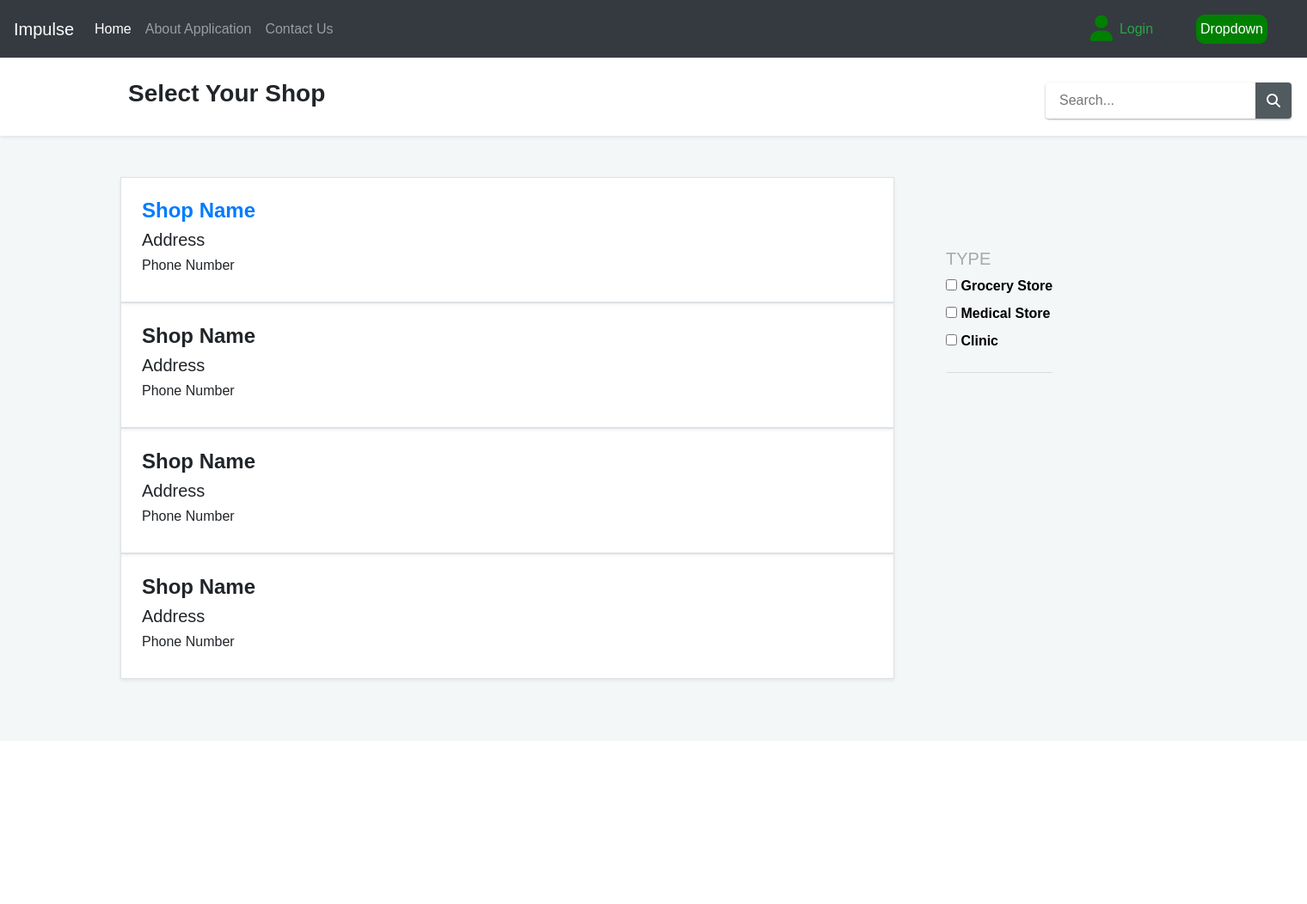
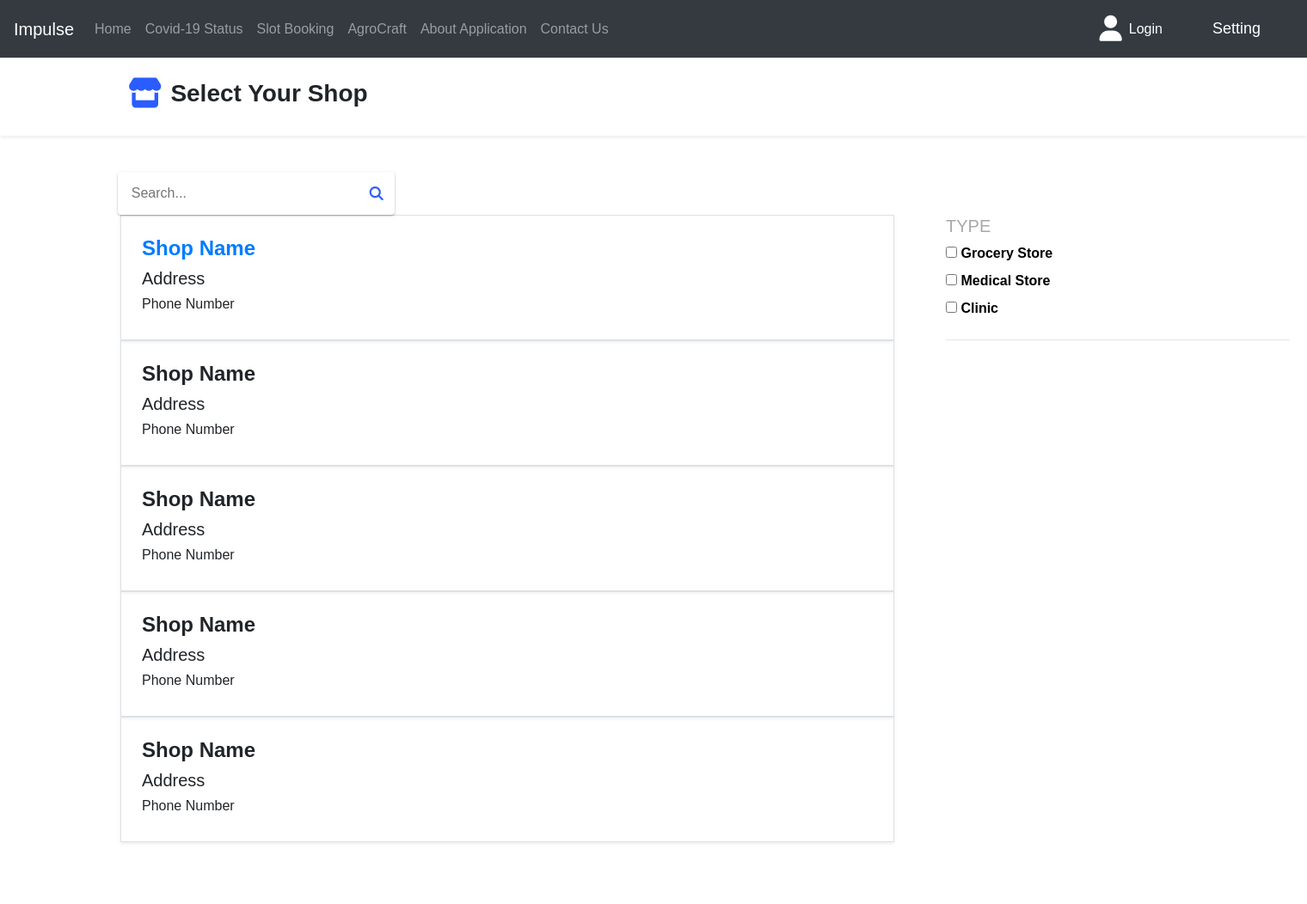
Before and after one commit to ImpulseCorona101/Impulse, a PHP site: page /PaytmKit/Token_System/user/shop_list.php in a window 1520 px wide. Shown: the whole page at 86% size. Before the commit the page ends 795 px from the top, so only its background shows below. Run offline with PHP 8.4, Linux system fonts and the light colour scheme; some libraries are stand-ins or nearby versions.

Commit message:
shop list design

```diff
--- a/Token_System/user/shop_list.php
+++ b/Token_System/user/shop_list.php
@@ -8,6 +8,7 @@
     <link rel="stylesheet"  href="https://cdnjs.cloudflare.com/ajax/libs/font-awesome/4.7.0/css/font-awesome.min.css">
     <link rel="stylesheet" href="https://cdnjs.cloudflare.com/ajax/libs/font-awesome/4.7.0/css/font-awesome.min.css">
     <script src="https://kit.fontawesome.com/c587fc1763.js" crossorigin="anonymous"></script>
+
     <title>Impulse - Slot</title>
 
     <style>
@@ -16,8 +17,8 @@
         }
         .search{
             position: absolute;
-           top: 12%;
-           left:80%;
+           top: 25%;
+           left:9%;
         }
 
         .form-actions {
@@ -35,8 +36,16 @@
                 display: inline;
             }
             .table-responsive {
-                display: none;
+                display: block;
             }
+            .dropbtn{
+                position: relative;
+            }
+
+
+}
+
+
         }
         body {
             background-color:#f3f7f7;
@@ -61,19 +70,20 @@
         }
         .status{
             position: absolute;
-            bottom:350px;
+            bottom:640px;
             left:1100px;
             color: #A9A9A9;
+            width: 400px;
             font-family: sans-serif;
         }
         label{
             color: #000;
         }
         .dropbtn {
-  background-color: green;
+  background-color:#343a40;
   color: white;
-  padding: 5px;
-  font-size: 16px;
+  padding: 8px;
+  font-size: 18px;
   border: none;
   border-radius: 10px;
   cursor: pointer;
@@ -82,7 +92,7 @@
 }
 
 .dropbtn:hover, .dropbtn:focus {
-  background-color: green;
+  background-color: #2a5cff;
 }
 
 .dropdown {
@@ -124,8 +134,8 @@ form {
 
 form > .textbox {
   outline: 0;
-  height: 42px;
-  width: 244px;
+  height: 50px;
+  width: 280px;
   line-height: 42px;
   padding: 0 16px;
   background-color: rgba(255, 255, 255, 0.8);
@@ -144,14 +154,14 @@ form > .textbox:focus {
 form > .button {
   outline: 0;
   background: none;
-  background-color: rgba(38, 50, 56, 0.8);
+  background-color: #2a5cff
   float: left;
-  height: 42px;
+  height: 50px;
   width: 42px;
   text-align: center;
   line-height: 42px;
   border: 0;
-  color: #FFF;
+  color: #2a5cff;
   font: normal normal normal 14px/1 FontAwesome;
   font-size: 16px;
   text-rendering: auto;
@@ -163,25 +173,41 @@ form > .button {
 }
 
 form > .button:hover {
-  background-color: green;
+  background-color: #2a5cff;
   cursor: pointer;
+  color: #fff;
+}
+.full{
+    position: absolute;
+    top: 250px;
 }
 
     </style>
+
 </head>
 
 <body>
 
     <nav class="navbar navbar-expand-lg navbar-dark bg-dark">
         <a class="navbar-brand" href="#">Impulse</a>
-        <button class="navbar-toggler" type="button" data-toggle="collapse" data-target="#navbarSupportedContent" aria-controls="navbarSupportedContent" aria-expanded="false" aria-label="Toggle navigation">
-            <span class="navbar-toggler-icon"></span>
-        </button>
+
 
         <div class="collapse navbar-collapse" id="navbarSupportedContent">
             <ul class="navbar-nav mr-auto">
-                <li class="nav-item active">
+                <li class="nav-item ">
                     <a class="nav-link" href="{{ url_for('Homepage') }}">Home <span
+                            class=" sr-only">(current)</span></a>
+                </li>
+                <li class="nav-item ">
+                    <a class="nav-link" href="{{ url_for('Homepage') }}">Covid-19 Status <span
+                            class=" sr-only">(current)</span></a>
+                </li>
+                <li class="nav-item ">
+                    <a class="nav-link" href="{{ url_for('Homepage') }}"> Slot Booking <span
+                            class=" sr-only">(current)</span></a>
+                </li>
+                <li class="nav-item ">
+                    <a class="nav-link" href="{{ url_for('Homepage') }}">AgroCraft <span
                             class=" sr-only">(current)</span></a>
                 </li>
                 <li class="nav-item">
@@ -197,16 +223,16 @@ form > .button:hover {
             </ul>
             <div class="p-2">
                 <div class="">
-                    <a> <i class="fa fa-user" style="font-size:30px; color:green ;margin-top:2px;"></i></a>
+                    <a> <i class="fa fa-user" style="font-size:30px; color:white ;margin-top:2px;"></i></a>
                     <span id="" style="color:green"></span>
                 </div>
 
 
             </div>
-             <div class="text-success  login">Login</div>
+             <div class="text  login" style="color: white;">Login</div>
         </div>
         <div class="dropdown">
-  <button onclick="myFunction()" class="dropbtn">Dropdown</button>
+  <button onclick="myFunction()" class="dropbtn">Setting</button>
   <div id="myDropdown" class="dropdown-content">
     <a href="#home">Profile</a>
     <a href="#about">Logout</a>
@@ -220,11 +246,13 @@ form > .button:hover {
 
 
     <div class="container-fluid p-4 border-top shadow-sm p-3 mb-5 bg-white  ">
-        <h3 class="header font-weight-bold">Select Your Shop</h3>
+        <h3 class="header font-weight-bold "><i class ="fas fa-store fa-lg" style="margin-right: 10px; color:#2a5cff;  "></i>Select Your Shop</h3>
 
 
 
     </div>
+    <div class="full">
+    <div class="mob">
     <div class="parent position-relative bg-white">
     <div class="text-left ">
         <div class="container-sm p-4 border border-top shadow-sm ">
@@ -245,6 +273,11 @@ form > .button:hover {
         <h5>Address</h5>
         <h6>Phone Number</h6>
     </div>
+    <div class="container-sm p-4 border border-top shadow-sm    ">
+        <h4 class="font-weight-bold">Shop Name</h4>
+        <h5>Address</h5>
+        <h6>Phone Number</h6>
+    </div>
     <div class="container-sm p-4 border border-top shadow-sm ">
         <h4 class="font-weight-bold">Shop Name</h4>
         <h5>Address</h5>
@@ -254,9 +287,12 @@ form > .button:hover {
 
     </div>
     </div>
+</div>
+
     <br>
     <br>
     <br>
+    <div class="st">
     <div class="status font-weight-bold">
         <h5>TYPE</h5>
 
@@ -269,6 +305,8 @@ form > .button:hover {
         <hr>
 
     </div>
+</div>
+</div>
     <div class="search">
        <form method="post">
 
```
Also changed, not shown: Token_System/user/shop_list.html (+61 -22 lines), Token_System/user/success.html (+15 -0 lines), Token_System/user/success.php (+7 -6 lines).
